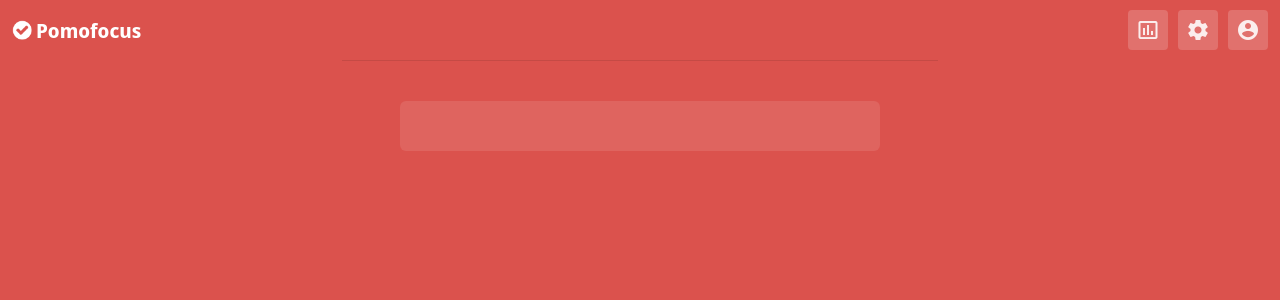
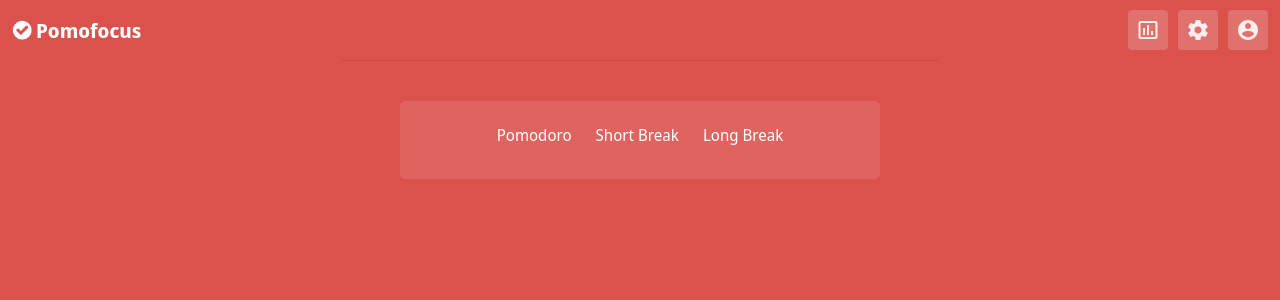
Before and after one commit to arielnmagno/pomodoro, a React (Create React App) app: page / in a window 1280 px wide. Shown: the top 300 px of the page. Built offline with nearby package versions, Linux system fonts and the light colour scheme.

Commit message:
Style radio button

```diff
--- a/src/components/Timer.js
+++ b/src/components/Timer.js
@@ -1,9 +1,34 @@
 import classes from "./Timer.module.css";
+
+const RadioButton = ({ children }) => {
+  return <button className={classes.radioButton}>{children}</button>;
+};
+
+const buttons = [
+  {
+    id: "pomodoro",
+    label: "Pomodoro",
+  },
+  {
+    id: "short-break",
+    label: "Short Break",
+  },
+  {
+    id: "long-break",
+    label: "Long Break",
+  },
+];
 
 export default function Timer() {
   return (
     <div className={classes.container}>
-      <div className={classes.content}></div>
+      <div className={classes.content}>
+        <ul>
+          {buttons.map(({ id, label }) => (
+            <RadioButton id={id}>{label}</RadioButton>
+          ))}
+        </ul>
+      </div>
     </div>
   );
 }
--- a/src/components/Timer.module.css
+++ b/src/components/Timer.module.css
@@ -11,3 +11,17 @@
   margin-bottom: 1.25rem;
   width: 100%;
 }
+
+.radioButton {
+  border-radius: 0.25rem;
+  font-size: 1rem;
+  padding: 0.125rem 0.75rem;
+  height: 1.75rem;
+  background-color: rgba(0, 0, 0, 0);
+  color: white;
+}
+
+.radioButton:active {
+  background-color: rgba(0, 0, 0, 0.15);
+  transform: translateY(0.125rem);
+}
```
